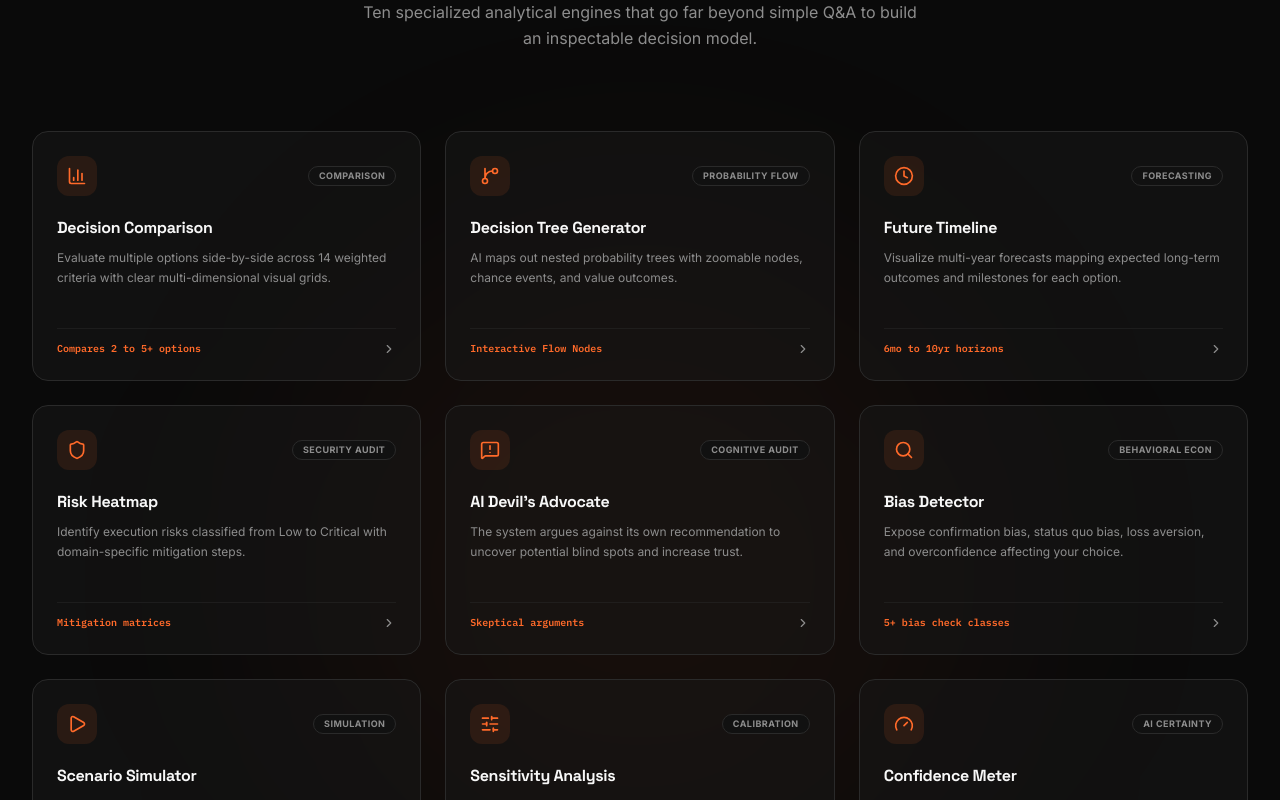
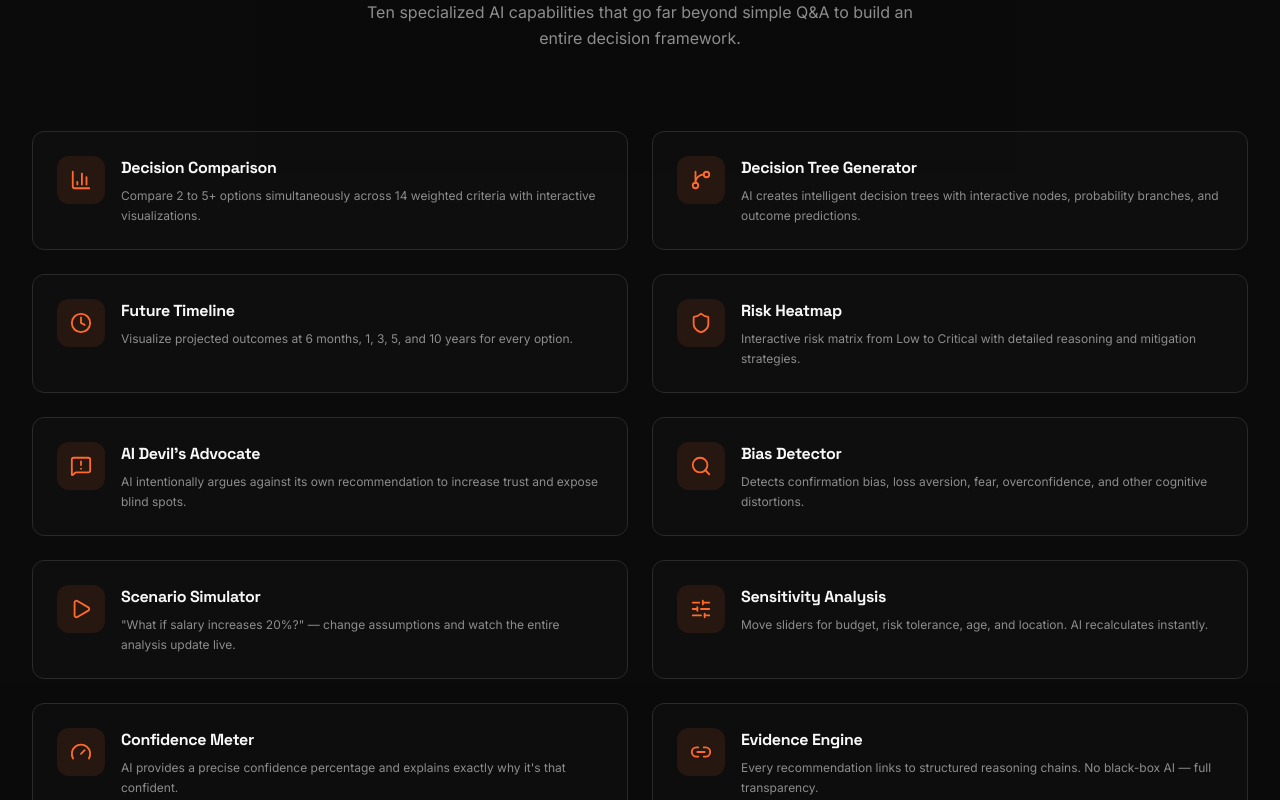
Before and after one commit to jaymore4501/INFENGINE, a Next.js app: page / in a window 1280 px wide. Shown: the part 2620-3420 px from the top of the page. Built offline with nearby package versions, Linux system fonts and the light colour scheme.

Commit message:
feat: change features grid to 2x5 and implement Cursor-style glowing cards

```diff
--- a/src/app/page.tsx
+++ b/src/app/page.tsx
@@ -624,30 +624,93 @@ function HowItWorksSection() {
   );
 }
 
+// ===== CURSOR-STYLE GLOWING CARD COMPONENT =====
+function GlowingCard({
+  children,
+  className = "",
+  delay = 0,
+  isInView = true,
+}: {
+  children: React.ReactNode;
+  className?: string;
+  delay?: number;
+  isInView?: boolean;
+}) {
+  const cardRef = useRef<HTMLDivElement>(null);
+  const [coords, setCoords] = useState({ x: 0, y: 0 });
+  const [isHovered, setIsHovered] = useState(false);
+
+  const handleMouseMove = (e: React.MouseEvent<HTMLDivElement>) => {
+    if (!cardRef.current) return;
+    const rect = cardRef.current.getBoundingClientRect();
+    setCoords({
+      x: e.clientX - rect.left,
+      y: e.clientY - rect.top,
+    });
+  };
+
+  return (
+    <div
+      ref={cardRef}
+      onMouseMove={handleMouseMove}
+      onMouseEnter={() => setIsHovered(true)}
+      onMouseLeave={() => setIsHovered(false)}
+      className={`relative rounded-xl border border-border bg-card/30 p-6 overflow-hidden transition-all duration-300 group ${className}`}
+      style={{ transform: 'translate3d(0,0,0)' }}
+    >
+      {/* Background radial glow */}
+      {isHovered && (
+        <div
+          className="pointer-events-none absolute -inset-px rounded-xl opacity-100 transition-opacity duration-300 z-0"
+          style={{
+            background: `radial-gradient(250px circle at ${coords.x}px ${coords.y}px, rgba(255, 106, 42, 0.08), transparent 80%)`,
+          }}
+        />
+      )}
+
+      {/* Cursor-following border glow */}
+      {isHovered && (
+        <div
+          className="pointer-events-none absolute -inset-px rounded-xl opacity-100 transition-opacity duration-300 z-10"
+          style={{
+            background: `radial-gradient(150px circle at ${coords.x}px ${coords.y}px, rgba(255, 106, 42, 0.45), transparent 80%)`,
+            maskImage: 'linear-gradient(black, black) content-box, linear-gradient(black, black)',
+            maskComposite: 'exclude',
+            WebkitMaskComposite: 'xor',
+            padding: '1px',
+          }}
+        />
+      )}
+
+      {/* Content wrapper */}
+      <div className="relative z-20">
+        {children}
+      </div>
+    </div>
+  );
+}
+
 // ===== FEATURES SECTION =====
 function FeaturesSection() {
   const ref = useRef(null);
   const isInView = useInView(ref, { once: true, margin: '-100px' });
 
   const features = [
-    { icon: BarChart3, title: 'Decision Comparison', badge: 'Comparison', teaser: 'Compares 2 to 5+ options', desc: 'Evaluate multiple options side-by-side across 14 weighted criteria with clear multi-dimensional visual grids.' },
-    { icon: GitBranch, title: 'Decision Tree Generator', badge: 'Probability Flow', teaser: 'Interactive Flow Nodes', desc: 'AI maps out nested probability trees with zoomable nodes, chance events, and value outcomes.' },
-    { icon: Clock, title: 'Future Timeline', badge: 'Forecasting', teaser: '6mo to 10yr horizons', desc: 'Visualize multi-year forecasts mapping expected long-term outcomes and milestones for each option.' },
-    { icon: Shield, title: 'Risk Heatmap', badge: 'Security Audit', teaser: 'Mitigation matrices', desc: 'Identify execution risks classified from Low to Critical with domain-specific mitigation steps.' },
-    { icon: MessageSquareWarning, title: 'AI Devil\'s Advocate', badge: 'Cognitive Audit', teaser: 'Skeptical arguments', desc: 'The system argues against its own recommendation to uncover potential blind spots and increase trust.' },
-    { icon: Search, title: 'Bias Detector', badge: 'Behavioral Econ', teaser: '5+ bias check classes', desc: 'Expose confirmation bias, status quo bias, loss aversion, and overconfidence affecting your choice.' },
-    { icon: Play, title: 'Scenario Simulator', badge: 'Simulation', teaser: 'What-if playground', desc: 'Ask hypothetical questions (e.g. market crash, salary increase) and watch the recommendation update live.' },
-    { icon: SlidersHorizontal, title: 'Sensitivity Analysis', badge: 'Calibration', teaser: 'Real-time weight sliders', desc: 'Adjust criteria weights using sliders to verify the stability and robustness of recommendations.' },
-    { icon: Gauge, title: 'Confidence Meter', badge: 'AI Certainty', teaser: 'Probability estimation', desc: 'Get a clear, calculated confidence percentage detailing exactly why the recommended option won.' },
-    { icon: Link2, title: 'Evidence Engine', badge: 'Explainable AI', teaser: 'Zero black-box logic', desc: 'Every recommendation is linked to transparent reasoning chains so you can inspect the logic path.' },
+    { icon: BarChart3, title: 'Decision Comparison', desc: 'Compare 2 to 5+ options simultaneously across 14 weighted criteria with interactive visualizations.' },
+    { icon: GitBranch, title: 'Decision Tree Generator', desc: 'AI creates intelligent decision trees with interactive nodes, probability branches, and outcome predictions.' },
+    { icon: Clock, title: 'Future Timeline', desc: 'Visualize projected outcomes at 6 months, 1, 3, 5, and 10 years for every option.' },
+    { icon: Shield, title: 'Risk Heatmap', desc: 'Interactive risk matrix from Low to Critical with detailed reasoning and mitigation strategies.' },
+    { icon: MessageSquareWarning, title: 'AI Devil\'s Advocate', desc: 'AI intentionally argues against its own recommendation to increase trust and expose blind spots.' },
+    { icon: Search, title: 'Bias Detector', desc: 'Detects confirmation bias, loss aversion, fear, overconfidence, and other cognitive distortions.' },
+    { icon: Play, title: 'Scenario Simulator', desc: '"What if salary increases 20%?" — change assumptions and watch the entire analysis update live.' },
+    { icon: SlidersHorizontal, title: 'Sensitivity Analysis', desc: 'Move sliders for budget, risk tolerance, age, and location. AI recalculates instantly.' },
+    { icon: Gauge, title: 'Confidence Meter', desc: 'AI provides a precise confidence percentage and explains exactly why it\'s that confident.' },
+    { icon: Link2, title: 'Evidence Engine', desc: 'Every recommendation links to structured reasoning chains. No black-box AI — full transparency.' },
   ];
 
   return (
-    <section ref={ref} className="py-28 relative overflow-hidden">
-      {/* Background glow circle */}
-      <div className="absolute top-1/2 left-1/2 -translate-x-1/2 -translate-y-1/2 w-[700px] h-[700px] rounded-full bg-primary/5 blur-[130px] pointer-events-none" />
-
-      <div className="mx-auto max-w-7xl px-6 lg:px-8 relative z-10">
+    <section ref={ref} className="py-28 bg-surface/10 relative overflow-hidden">
+      <div className="mx-auto max-w-7xl px-6 lg:px-8">
         <motion.div
           initial={{ opacity: 0, y: 30 }}
           animate={isInView ? { opacity: 1, y: 0 } : {}}
@@ -658,47 +721,34 @@ function FeaturesSection() {
             Powerful <span className="gradient-text">AI Features</span>
           </h2>
           <p className="text-text-muted max-w-xl mx-auto text-sm sm:text-base leading-relaxed">
-            Ten specialized analytical engines that go far beyond simple Q&amp;A to build an inspectable decision model.
+            Ten specialized AI capabilities that go far beyond simple Q&A to build an entire decision framework.
           </p>
         </motion.div>
 
-        {/* Feature Cards Grid */}
-        <div className="grid grid-cols-1 md:grid-cols-2 lg:grid-cols-3 gap-6">
+        {/* 2x5 Grid Layout */}
+        <div className="grid grid-cols-1 md:grid-cols-2 gap-6">
           {features.map((feature, i) => {
             const Icon = feature.icon;
             return (
-              <motion.div
+              <GlowingCard
                 key={feature.title}
-                initial={{ opacity: 0, y: 20 }}
-                animate={isInView ? { opacity: 1, y: 0 } : {}}
-                transition={{ duration: 0.4, delay: i * 0.06 }}
-                className="group rounded-2xl border border-border bg-card/45 p-6 hover:border-primary/45 hover:bg-card/75 transition-all card-hover flex flex-col justify-between min-h-[250px]"
+                delay={i * 0.05}
+                isInView={isInView}
               >
+                <div className="flex gap-4">
+                  <div className="flex h-12 w-12 items-center justify-center rounded-xl bg-primary/10 text-primary flex-shrink-0 group-hover:bg-primary/20 group-hover:scale-105 transition-all">
+                    <Icon className="h-5.5 w-5.5" />
+                  </div>
                   <div>
-                  <div className="flex items-center justify-between mb-5">
-                    <div className="flex h-10 w-10 items-center justify-center rounded-xl bg-primary/10 text-primary group-hover:bg-primary/20 group-hover:scale-105 transition-all">
-                      <Icon className="h-5 w-5" />
-                    </div>
-                    <span className="rounded-full border border-border bg-surface px-2.5 py-0.5 text-[9px] font-bold text-text-muted uppercase tracking-wider">
-                      {feature.badge}
-                    </span>
-                  </div>
-                  <h3 className="font-heading text-base font-bold text-text-primary mb-2 group-hover:text-primary transition-colors">
+                    <h3 className="font-heading text-base font-bold text-text-primary mb-1.5 group-hover:text-primary transition-colors">
                       {feature.title}
                     </h3>
                     <p className="text-xs text-text-muted leading-relaxed">
                       {feature.desc}
                     </p>
                   </div>
-
-                {/* Card footer details badge */}
-                <div className="mt-5 pt-3 border-t border-border/50 flex items-center justify-between">
-                  <span className="text-[10px] font-mono text-primary font-semibold">
-                    {feature.teaser}
-                  </span>
-                  <ChevronRight className="h-3.5 w-3.5 text-text-muted group-hover:text-primary group-hover:translate-x-1 transition-all" />
                 </div>
-              </motion.div>
+              </GlowingCard>
             );
           })}
         </div>
```
Lines whose indentation alone changed are shown as unchanged.
